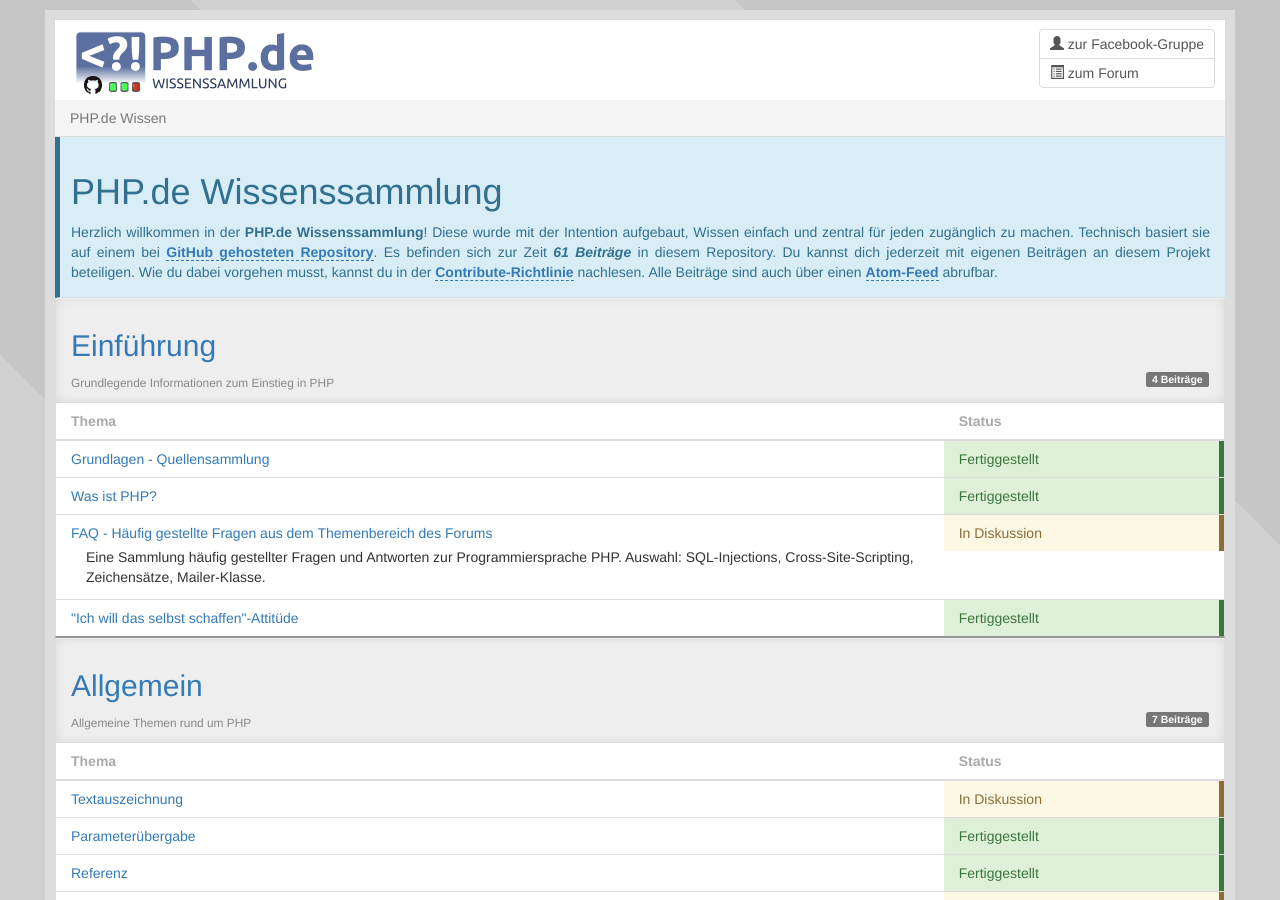
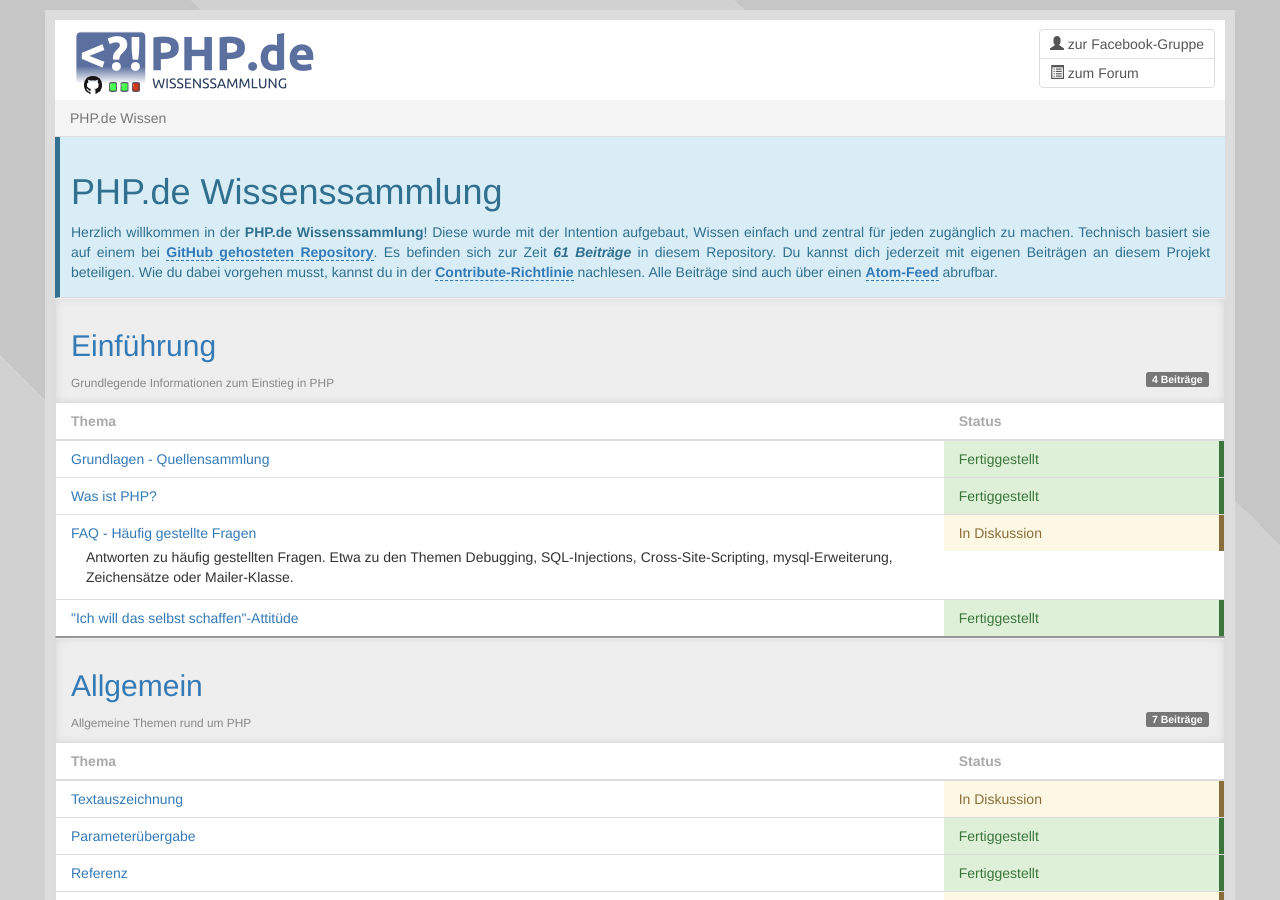
Before and after one commit to php-de/php-de.github.io, a Jekyll site: the page built from index.md, in a window 1280 px wide and 900 px high. Built offline with Jekyll 4.4.1, drawn with Linux system fonts in a browser that asks for light colours; nearby versions of some CDN libraries.

Commit message:
FAQ: Verbessert description.

```diff
--- a/introduction/04_faq.md
+++ b/introduction/04_faq.md
@@ -3,8 +3,8 @@
 
 permalink: /jumpto/faq/
 root: ../..
-title: "FAQ - Häufig gestellte Fragen aus dem Themenbereich des Forums"
-description: "Eine Sammlung häufig gestellter Fragen und Antworten zur Programmiersprache PHP. Auswahl: SQL-Injections, Cross-Site-Scripting, Zeichensätze, Mailer-Klasse."
+title: "FAQ - Häufig gestellte Fragen"
+description: "Antworten zu häufig gestellten Fragen. Etwa zu den Themen Debugging, SQL-Injections, Cross-Site-Scripting, mysql-Erweiterung, Zeichensätze oder Mailer-Klasse."
 group: "Einführung"
 orderId: 4
 
```
